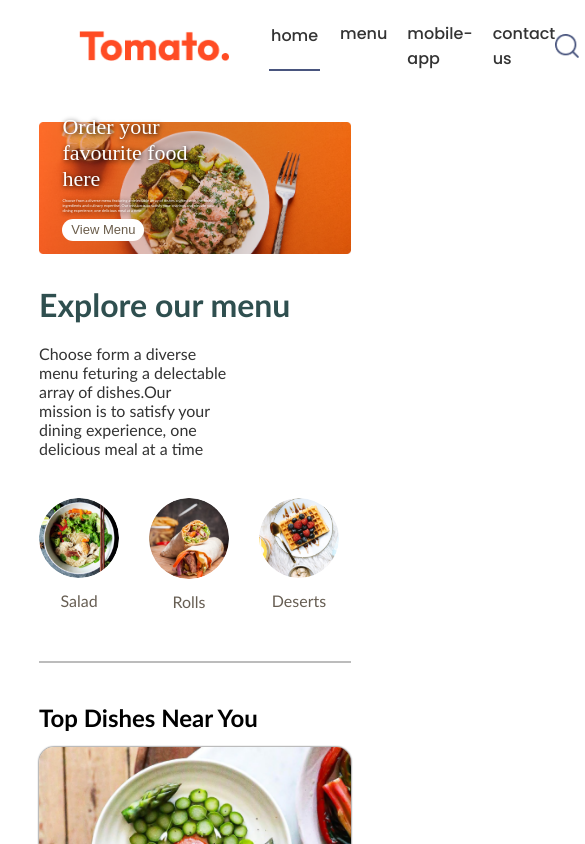
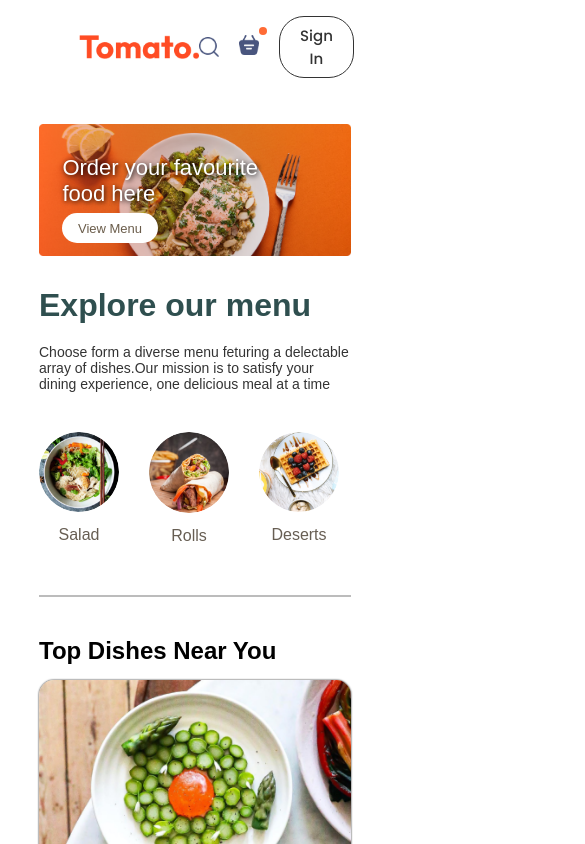
Before and after one commit to nagu-don/food-delivery-mern, a React (Vite) app in the folder front-end/: page / in a window 390 px wide. Shown: the top 844 px of the page, 585 px wide, since content can reach past the window. Built offline with nearby package versions, Linux system fonts and the light colour scheme.

Commit message:
added loginpopup

```diff
--- a/front-end/src/App.jsx
+++ b/front-end/src/App.jsx
@@ -1,16 +1,19 @@
-import React from 'react'
+import React, { useState } from 'react'
 import Navbar from './components/Navbar/navbar.jsx'
 import { Routes,Route } from 'react-router-dom'
 import Home from "./pages/Home/home.jsx"
 import Cart from "./pages/Cart/cart.jsx"
 import PlaceOrder from "./pages/PlaceOrder/PlaceOrder.jsx"
 import Footer from './components/Footer/Footer.jsx'
+import LoginPopup from './components/LoginPopup/LoginPopup.jsx'
 
 const App = () => {
+  const [showLogin,setShowLogin]=useState(false)
   return (
     <div>
+      {showLogin?<LoginPopup setShowLogin={setShowLogin}/>:<></>}
       <div className='app'>
-        <Navbar/>
+        <Navbar setShowLogin={setShowLogin}/>
         <Routes>
           <Route path="/" element={<Home/>}/>
           <Route path="/cart" element={<Cart/>}/>
--- a/front-end/src/components/ExploreMenu/ExploreMenu.css
+++ b/front-end/src/components/ExploreMenu/ExploreMenu.css
@@ -45,3 +45,9 @@
     border:4px solid tomato;
     padding:2px;
 }
+@media (max-width:1050px) {
+    .explore-menu-text{
+        max-width: 100%;
+        font-size: 14px;
+    }
+}
--- a/front-end/src/components/Footer/Footer.css
+++ b/front-end/src/components/Footer/Footer.css
@@ -41,3 +41,12 @@
     background-color: gray;
     border: none;
 }
+@media (max-width:750px) {
+    .footer-content{
+        display:flex;
+        flex-direction:column;
+    }
+    .footer-copyright{
+        text-align: center;
+    }
+}
--- a/front-end/src/components/Footer/Footer.jsx
+++ b/front-end/src/components/Footer/Footer.jsx
@@ -4,7 +4,7 @@
 
 const Footer = () => {
   return (
-    <div className='footer'>
+    <div className='footer' id='footer'>
       <div className='footer-content'>
         <div className='footer-content-left'>
             <img src={assets.logo} alt=""/>
--- a/front-end/src/components/Header/Header.css
+++ b/front-end/src/components/Header/Header.css
@@ -37,3 +37,19 @@
     font-size:max(1vw,13px);
     border-radius: 60px;
 }
+@media (max-width:1050px) {
+    .header-contents{
+        max-width: 45%;
+    }
+}
+@media (max-width:750px) {
+    .header-contents{
+        max-width: 65%;
+    }
+    .header-contents p{
+        display: none;
+    }
+    .header-contents button{
+        padding:2vw 4vw;
+    }
+}
--- /dev/null
+++ b/front-end/src/components/LoginPopup/LoginPopup.css
@@ -0,0 +1,68 @@
+.login-popup{
+    position:absolute;
+    z-index:1;
+    width:100%;
+    height: 100%;
+    background-color: rgba(0, 0, 0, 0.786);
+    display: grid;
+}
+.login-popup-container{
+    place-self:center;
+    width:max(23vw,330px);
+    color: #808080;
+    background-color: white;
+    display: flex;
+    flex-direction: column;
+    gap:25px;
+    padding: 25px 30px;
+    border-radius: 8px;
+    font-size: 14px;
+    animation:fadeIn 0.5s;
+}
+.login-popup-title{
+    display: flex;
+    justify-content: space-between;
+    align-items: center;
+    color:black;
+}
+.login-popup-title img{
+    width:16px;
+    cursor: pointer;
+}
+.login-popup-inputs{
+    display: flex;
+    flex-direction: column ;
+    gap: 20px;
+}
+.login-popup-inputs input{
+    outline: none;
+    border: 1px solid #c9c9c9;
+    padding:10px;
+    border-radius: 4px;
+}
+.login-popup-container button{
+    border:none;
+    padding:10px;
+    border-radius:4px;
+    color:white;
+    background-color: rgba(255, 53, 53, 0.908);
+    font-size:15px;
+    cursor: pointer;
+}
+.login-popup-container button:hover{
+    background-color: rgb(255, 39, 39);
+}
+.login-popup-condition{
+    display: flex;
+    align-items: start;
+    gap:8px;
+    margin-top: -15px;
+}
+.login-popup-condition input{
+    margin-top: 7px;
+}
+.login-popup p span{
+    color:tomato;
+    font-weight:500;
+    cursor: pointer;
+}
--- /dev/null
+++ b/front-end/src/components/LoginPopup/LoginPopup.jsx
@@ -0,0 +1,33 @@
+import React, { useState } from 'react'
+import {assets} from "../../assets/assets"
+import "./LoginPopup.css"
+
+const LoginPopup = ({setShowLogin}) => {
+    const [currState,setCurrState]=useState('Sign Up')
+  return (
+    <div className='login-popup'>
+        <form className='login-popup-container'>
+            <div className='login-popup-title'>
+                <h2>{currState}</h2>
+                <img onClick={()=>setShowLogin(false)} src={assets.cross_icon}alt=""/>
+            </div>
+            <div className='login-popup-inputs'>
+                {currState==="Login"?<></>:<input type="text" placeholder="Your Name" required/>}
+                <input type="email" placeholder='Your Email' required/>
+                <input type="password" placeholder='Password' required/>
+            </div>
+            <button>{currState==="Sign Up"?"Create Account":"Login"}</button>
+            <div className='login-popup-condition'>
+                <input type="checkbox"required/>
+                <p>By continuing, I agree to the terms of use and privacy policy</p>
+            </div>
+            {currState==="Login"?
+                <p>Create a new Account? <span onClick={()=>setCurrState("Sign Up")}>Click Here</span></p>:
+                <p>Already have an account?<span onClick={()=>setCurrState("Login")}>Login</span></p>
+            }
+        </form>
+    </div>
+  )
+}
+
+export default LoginPopup
--- a/front-end/src/components/Navbar/Navbar.css
+++ b/front-end/src/components/Navbar/Navbar.css
@@ -28,7 +28,7 @@
   justify-content: center;
 }
 
-.navbar-menu li {
+.navbar-menu a {
   font-size: 16px;
   font-weight: 500;
   cursor: pointer;
@@ -36,7 +36,7 @@
   transition: color 0.3s;
 }
 
-.navbar-menu li:hover {
+.navbar-menu a:hover {
   color: #ff6b35;
 }
 
@@ -92,3 +92,45 @@
   background-color: #333;
   color: #fff;
 }
+@media (max-width:1050px) {
+  .navbar .logo{
+    width:140px;
+  }
+  .navbar-menu{
+    gap:20px;
+    font-size:17px;
+  }
+  .navbar-right{
+    gap:30px;
+  }
+  .navbar-right img{
+    width:22px;
+  }
+  .navbar-right button{
+    padding:8px 25px;
+  }
+}
+@media (max-width:900px) {
+  .navbar .logo{
+    width:120px;
+  }
+  .navbar-menu{
+    gap:15px;
+    font-size:16px;
+  }
+  .navbar-right{
+    gap:20px;
+  }
+  .navbar-right img{
+    width:20px;
+  }
+  .navbar-right button{
+    padding:7px 20px;
+    font-size: 15px;
+  }
+}
+@media (max-width:750px) {
+  .navbar-menu{
+    display:none;
+  }
+}
--- a/front-end/src/components/Navbar/Navbar.jsx
+++ b/front-end/src/components/Navbar/Navbar.jsx
@@ -1,8 +1,9 @@
 import React,{useState} from 'react'
 import './Navbar.css'
 import {assets} from '../../assets/assets.js'
+import { Link } from 'react-router-dom'
 
-const Navbar=() => {
+const Navbar=({setShowLogin}) => {
 
   const [menu,setMenu]=useState('home')
 
@@ -10,10 +11,10 @@
     <div className='navbar'>
       <img src={assets.logo} alt='' className='logo' onClick={()=>setMenu("home")}/>
       <ul className="navbar-menu">
-        <li onClick={()=>setMenu("home")}className={menu==="home"?"active":""}>home</li>
-        <li onClick={()=>setMenu("menu")}className={menu==="menu"?"active":""}>menu</li>
-        <li onClick={()=>setMenu("mobile-app")}className={menu==="mobile-app"?"active":""}>mobile-app</li>
-        <li onClick={()=>setMenu("contact-us")}className={menu==="contact-us"?"active":""}>contact us</li>
+        <Link to='/' onClick={()=>setMenu("home")}className={menu==="home"?"active":""}>Home</Link>
+        <a href='#explore-menu' onClick={()=>setMenu("menu")}className={menu==="menu"?"active":""}>Menu</a>
+        <a href='#app-download' onClick={()=>setMenu("mobile-app")}className={menu==="mobile-app"?"active":""}>Mobile-App</a>
+        <a href='#footer' onClick={()=>setMenu("contact-us")}className={menu==="contact-us"?"active":""}>Contact Us</a>
       </ul>
       <div className='navbar-right'>
         <img src={assets.search_icon} alt=""/>
@@ -21,7 +22,7 @@
           <img src={assets.basket_icon} alt=""/>
           <div className="dot"></div>
         </div>
-        <button>Sign In</button>
+        <button onClick={()=>setShowLogin(true)}>Sign In</button>
       </div>
     </div>
   )
--- a/front-end/src/index.css
+++ b/front-end/src/index.css
@@ -2,6 +2,8 @@
   padding:0;
   margin:0;
   box-sizing:0;
+  font-family: Arial, Helvetica, sans-serif;
+  scroll-behavior: smooth;
 }
 body{
   min-height:100vh;
```
